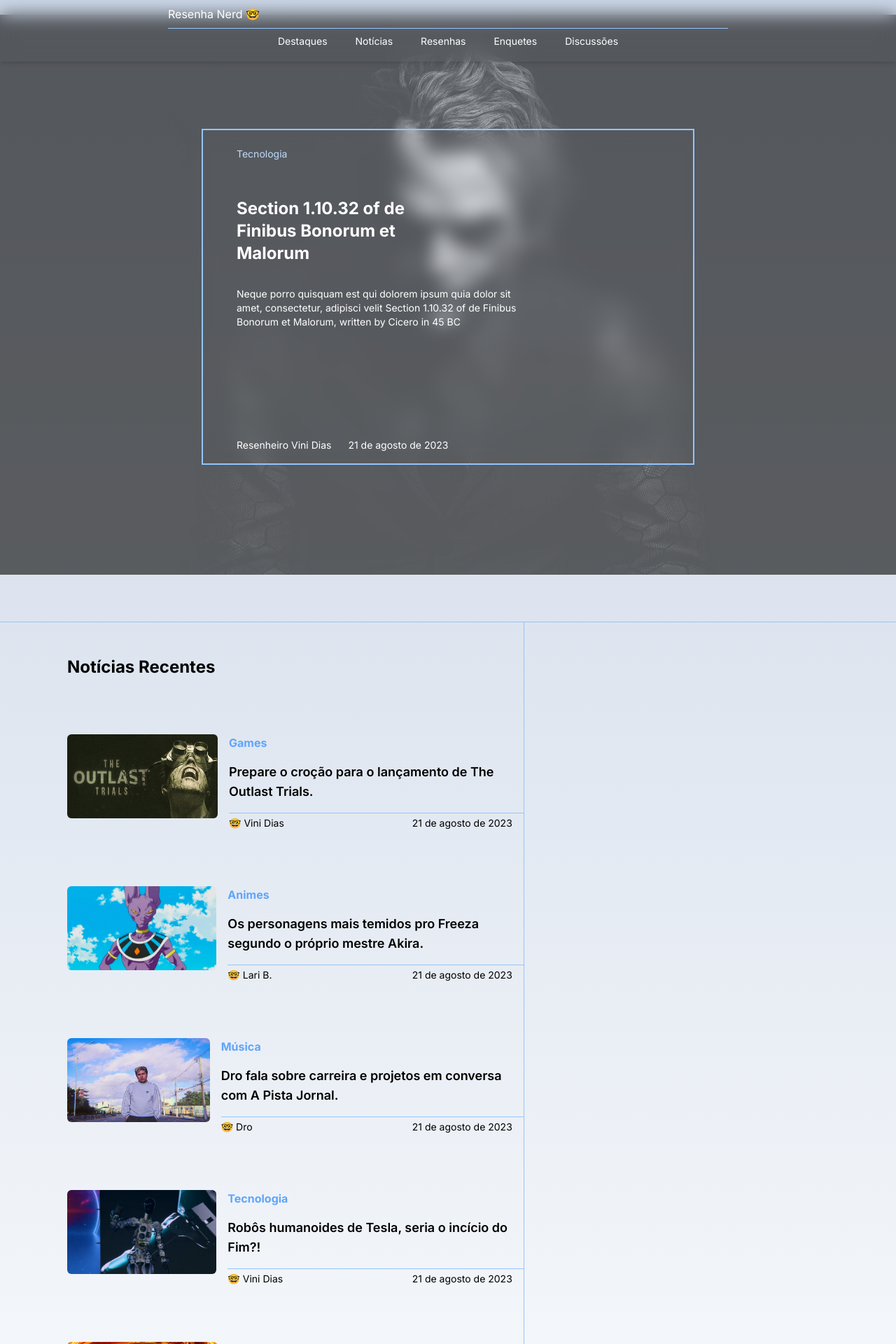
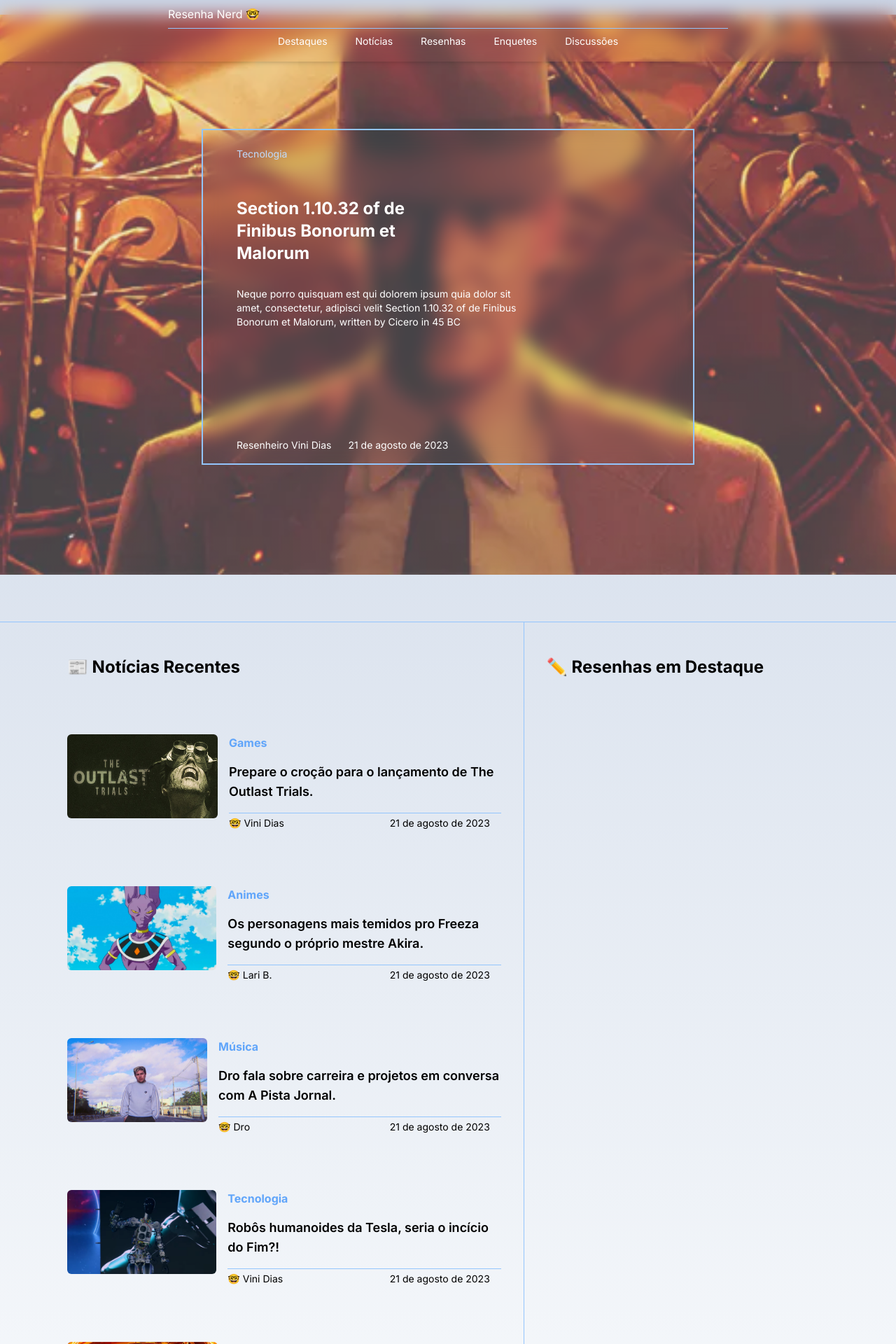
Before and after one commit to vinnidias/resenha-nerd, a Next.js app in the folder resenha-nerd/front-end/: page / in a window 1280 px wide. Shown: the top 1920 px of the page at 70% size. Built offline with nearby package versions, Linux system fonts and the light colour scheme.

Commit message:
ajuste de css e adicionando icones nos títulos

```diff
--- a/resenha-nerd/front-end/src/app/page.tsx
+++ b/resenha-nerd/front-end/src/app/page.tsx
@@ -23,14 +23,14 @@ export default function Home() {
         category="Tecnologia"
         author="Vini Dias"
         createdAt={today}
-        bannerUrl={banner}
+        bannerUrl={bannerTest6}
         title={title}
         subtitle={subtitle}
         post={post}
       />
-      <section className="flex w-[100%] px-[6em] 2xl:px-[12em] pb-[6em] border-t border-blue-300">
-        <div className="flex flex-col w-[60%] pt-[3em] border-r border-blue-300 gap-20">
-          <h2 className="text-2xl font-bold">Notícias Recentes</h2>
+      <section className="flex flex-col md:flex-row w-[100%] px-2 md:px-[6em] 2xl:px-[12em] pb-[6em] border-t border-blue-300">
+        <div className="flex flex-col w-[100%] md:w-[60%] pt-[3em] pr-2 md:pr-8  md:border-r border-blue-300 gap-20">
+          <h2 className="text-2xl font-bold">📰 Notícias Recentes</h2>
           <TopPostCard
             category="Games"
             author="Vini Dias"
@@ -63,7 +63,7 @@ export default function Home() {
             author="Vini Dias"
             createdAt={today}
             bannerUrl={bannerTest2}
-            title={"Robôs humanoides de Tesla, seria o incício do Fim?!"}
+            title={"Robôs humanoides da Tesla, seria o incício do Fim?!"}
             subtitle={subtitle}
             post={post}
           />
@@ -78,6 +78,9 @@ export default function Home() {
             post={post}
           />
         </div>
+        <div className="flex flex-col w-[40%] pt-[3em] px-8 gap-20">
+          <h2 className="text-2xl font-bold font-orbitron">✏️ Resenhas em Destaque</h2>
+        </div>
       </section>
     </main>
   );
```
